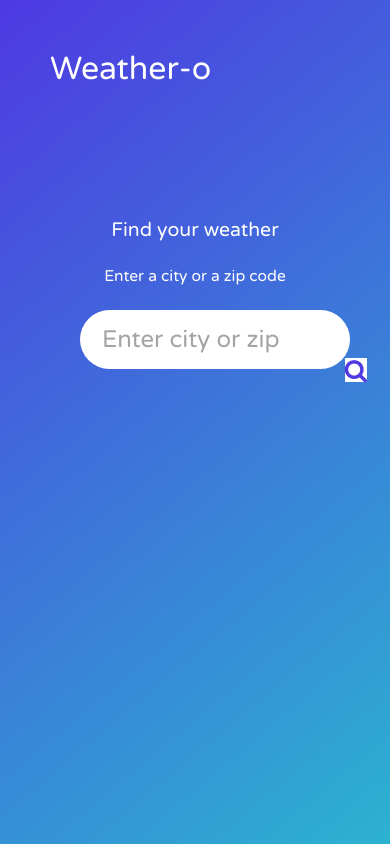
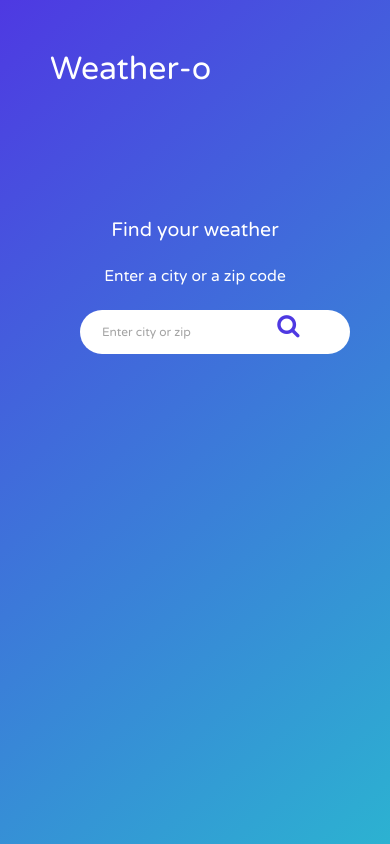
Before and after one commit to partiallymisplaced/team-weather-app, an Angular app: page / in a window 390 px wide. Built offline with nearby package versions, Linux system fonts and the light colour scheme.

Commit message:
removed the font-size on the placeholder and changed the responsiveness

```diff
--- a/src/app/search/search.component.css
+++ b/src/app/search/search.component.css
@@ -10,6 +10,7 @@ div {
    border-radius: 30px;
    font-size: 1.5em;
    border:none;
+   color: #4E39E2;
    max-width: 400px;
    font-family: 'Varela Round', sans-serif;
  }
@@ -23,15 +24,12 @@ div {
    font-size: 24px;
    margin-top: 19px;
    cursor: pointer;
-
-
-
  }
 
  ::placeholder {
    padding-left: 2px;
    color: #A4A4A4;
-   font-size: 24px;
+
  }
  h1{
    font-weight: normal;
@@ -54,8 +52,12 @@ div {
  @media(max-width: 632px){
  button{
    position: relative;
-   top: -30px;
-   left: 70%;
+   margin-left: -20px;
+   top: -60px;
+   left: 45%;
 
  }
+   input{
+     font-size: 12px;
+   }
  }
```
